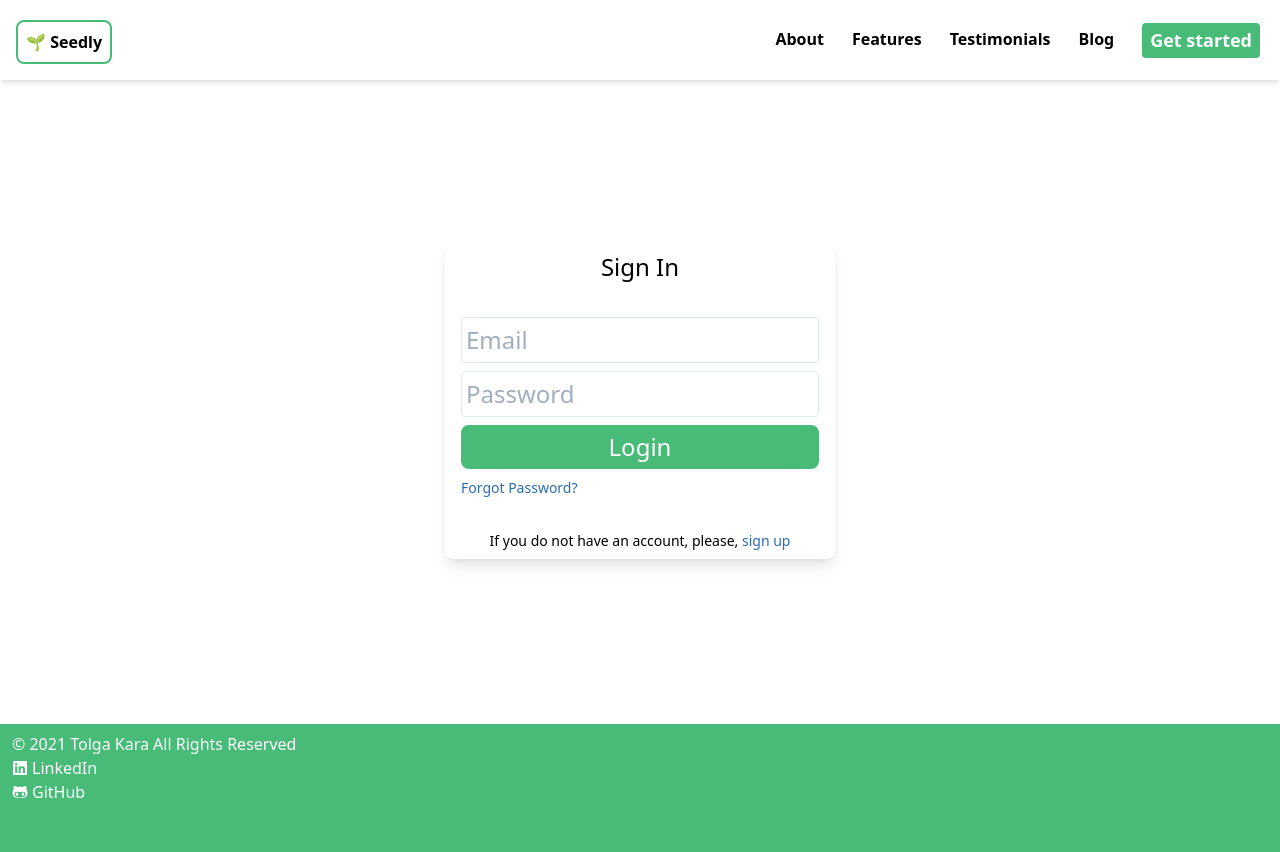
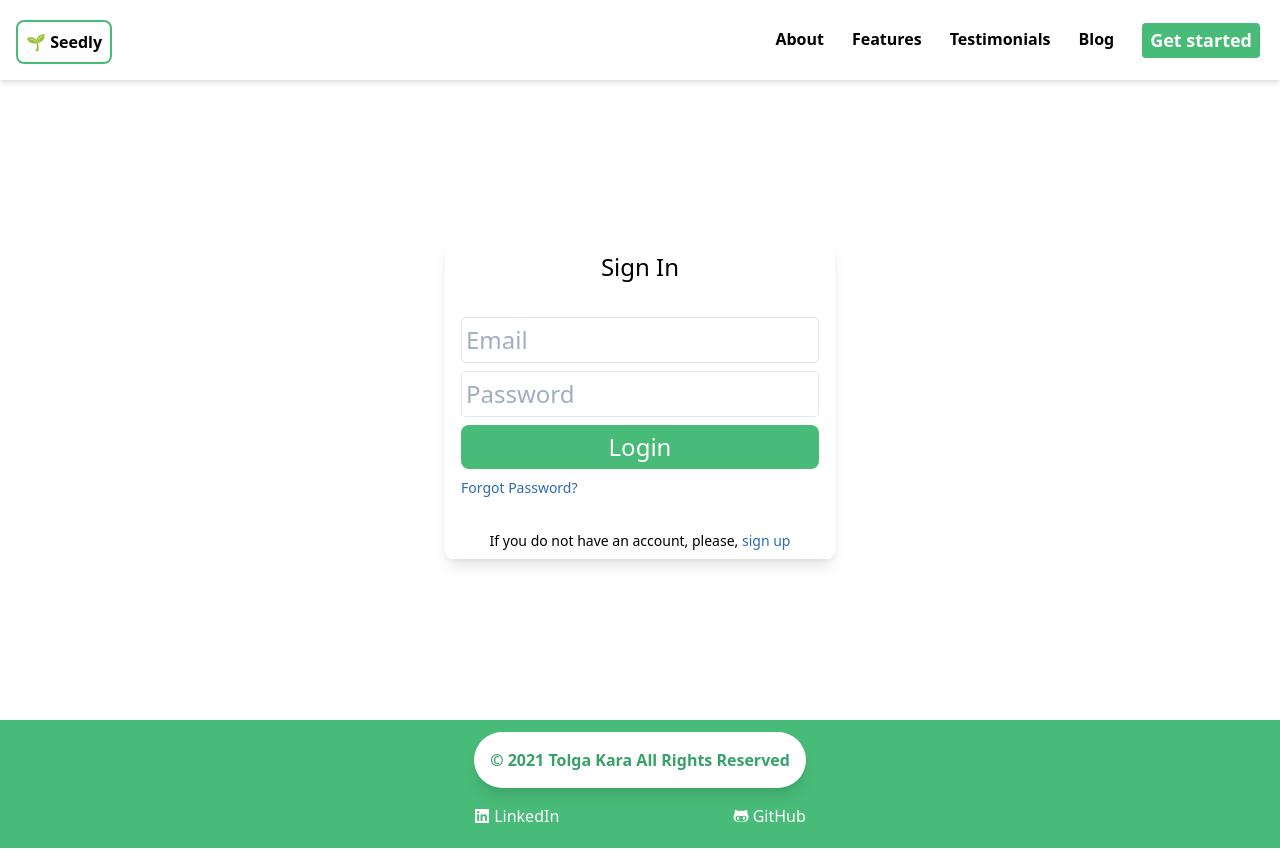
Before and after one commit to TolgaKara/seedly, a React (Create React App) app: page / in a window 1280 px wide. Built offline with nearby package versions, Linux system fonts and the light colour scheme; no server answers.

Commit message:
Updated the design of footer

```diff
--- a/src/layout/Footer.js
+++ b/src/layout/Footer.js
@@ -3,20 +3,20 @@ import { FaLinkedin, FaGithubAlt } from "react-icons/fa";
 
 function Footer() {
 	return (
-		<footer className='inset-0 h-32 bg-green-500 relative w-full mb-0'>
+		<footer className='inset-0 h-32 bg-green-500 relative w-full mb-0 flex justify-center'>
 			<div className='p-2 m-1 text-white'>
-				<p>© 2021 Tolga Kara All Rights Reserved</p>
+				<p className='bg-white text-green-600 p-4 rounded-full mb-4 font-bold shadow-lg'>
+					© 2021 Tolga Kara All Rights Reserved
+				</p>
 
-				<a
-					className='flex text-white'
-					href='https://www.linkedin.com/in/tolgakara/'
-					target='__blank'
-				>
-					<FaLinkedin className='mt-1 mr-1' /> LinkedIn
-				</a>
-				<a className='flex text-white' href='https://github.com/TolgaKara/' target='__blank'>
-					<FaGithubAlt className='mt-1 mr-1' /> GitHub
-				</a>
+				<div className='flex flex-row justify-between'>
+					<a className='flex' href='https://www.linkedin.com/in/tolgakara/' target='__blank'>
+						<FaLinkedin className='mt-1 mr-1' /> LinkedIn
+					</a>
+					<a className='flex' href='https://github.com/TolgaKara/' target='__blank'>
+						<FaGithubAlt className='mt-1 mr-1' /> GitHub
+					</a>
+				</div>
 			</div>
 		</footer>
 	);
```
